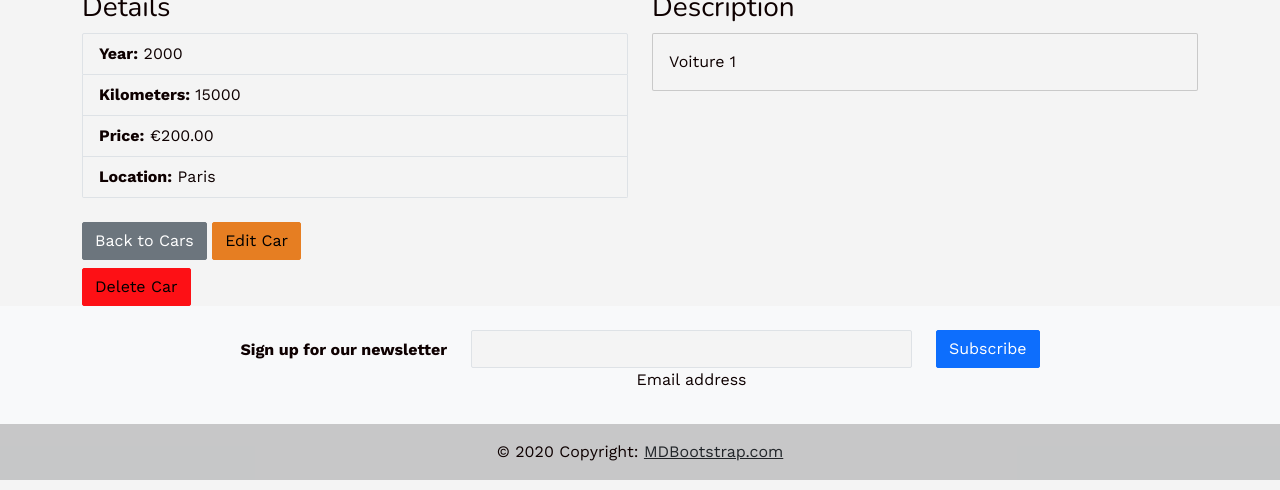
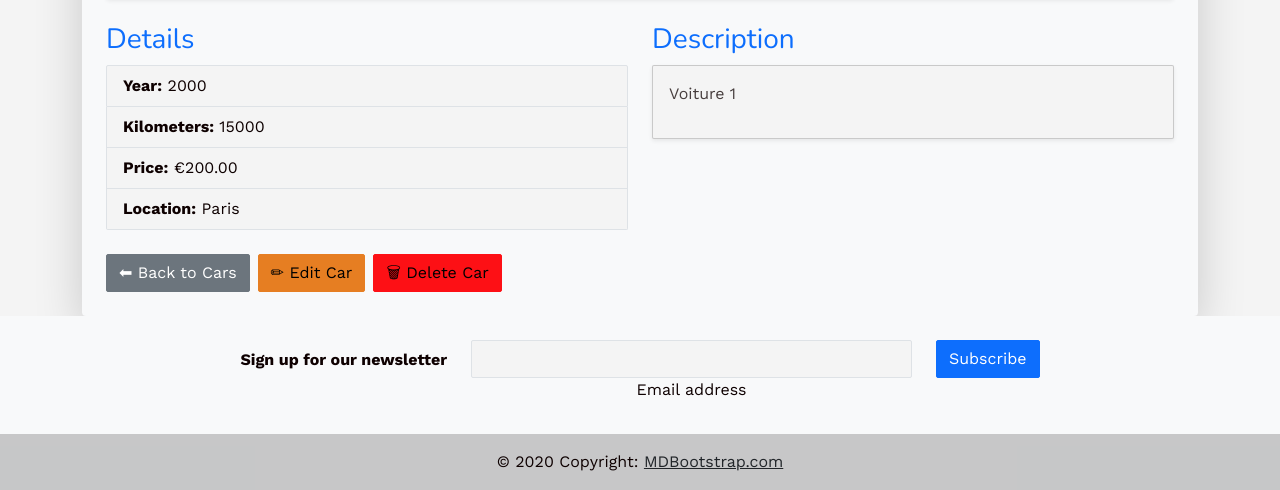
Before and after one commit to anh-nguyen-79/multiplax, a Rails app: page /cars/1 in a window 1280 px wide. Shown: the part 571-1061 px from the top of the page. Run offline with Rails 7, Linux system fonts and the light colour scheme; a user stored in the database is signed in; data comes from the database, SQL or seed files in the repository; style sheets or scripts are compiled from the project's sources; some libraries are stand-ins or nearby versions.

Commit message:
seed cars completed

```diff
--- a/app/assets/stylesheets/components/_navbar.scss
+++ b/app/assets/stylesheets/components/_navbar.scss
@@ -1,12 +1,9 @@
-.navbar-lewagon {
-  justify-content: space-between;
-  background: white;
-}
+// .navbar-brand {
+//   font-size: 1.75rem;
+//   letter-spacing: 3px;
+// }
 
-.navbar-lewagon .navbar-collapse {
-  flex-grow: 0;
-}
-
-.navbar-lewagon .navbar-brand img {
-  width: 40px;
-}
+// .mask-custom {
+//   backdrop-filter: blur(5px);
+//   background-color: rgba(255, 255, 255, .15);
+// }
--- a/app/views/cars/show.html.erb
+++ b/app/views/cars/show.html.erb
@@ -1,21 +1,21 @@
 <div class="container mt-4">
   <% if notice %>
-    <div class="alert alert-success">
+    <div class="alert alert-success text-center">
       <%= notice %>
     </div>
   <% end %>
 
-  <div class="car-details">
-    <h1><%= @car.phase %></h1>
+  <div class="car-details bg-light p-4 rounded-3 shadow-lg">
+    <h1 class="text-center text-primary fw-bold mb-4"><%= @car.phase %></h1>
 
     <!-- Images de la voiture -->
     <div class="car-images mb-4">
       <% if @car.images.attached? %>
-        <div id="carouselExampleControls" class="carousel slide" data-bs-ride="carousel">
+        <div id="carouselExampleControls" class="carousel slide rounded-3 shadow-sm" data-bs-ride="carousel">
           <div class="carousel-inner">
             <% @car.images.each_with_index do |image, index| %>
               <div class="carousel-item <%= 'active' if index == 0 %>">
-                <%= image_tag image, class: 'd-block w-100', style: 'height: 400px; object-fit: cover;' %>
+                <%= image_tag image, class: 'd-block w-100', style: 'height: 450px; object-fit: cover; border-radius: 12px;' %>
               </div>
             <% end %>
           </div>
@@ -29,15 +29,15 @@
           </button>
         </div>
       <% else %>
-        <div class="no-image bg-light text-center py-5">No Images Available</div>
+        <div class="no-image bg-light text-center py-5 rounded-3 shadow-sm">No Images Available</div>
       <% end %>
     </div>
 
     <!-- Détails de la voiture -->
-    <div class="car-info">
+    <div class="car-info mb-4">
       <div class="row">
         <div class="col-md-6">
-          <h3>Details</h3>
+          <h3 class="text-primary">Details</h3>
           <ul class="list-group">
             <li class="list-group-item"><strong>Year:</strong> <%= @car.year %></li>
             <li class="list-group-item"><strong>Kilometers:</strong> <%= @car.km %></li>
@@ -46,10 +46,10 @@
           </ul>
         </div>
         <div class="col-md-6">
-          <h3>Description</h3>
-          <div class="card">
+          <h3 class="text-primary">Description</h3>
+          <div class="card shadow-sm">
             <div class="card-body">
-              <%= @car.description %>
+              <p class="text-muted"><%= @car.description %></p>
             </div>
           </div>
         </div>
@@ -57,16 +57,17 @@
     </div>
 
     <!-- Boutons d'action -->
-    <div class="actions mt-4">
-      <%= link_to 'Back to Cars', cars_path, class: 'btn btn-secondary' %>
+    <div class="actions mt-4 d-flex justify-content-start">
+      <%= link_to '⬅ Back to Cars', cars_path, class: 'btn btn-secondary me-2' %>
 
       <!-- Boutons d'édition et de suppression visibles uniquement pour le propriétaire -->
       <% if user_signed_in? && @car.user == current_user %>
-        <%= link_to 'Edit Car', edit_car_path(@car), class: 'btn btn-warning' %>
-        <%= button_to 'Delete Car', car_path(@car), method: :delete,
-                     data: { turbo_confirm: 'Are you sure you want to delete this car? This action cannot be undone.' },
-                     class: 'btn btn-danger mt-2' %>
+        <%= link_to ' ✏ Edit Car', edit_car_path(@car), class: 'btn btn-warning me-2' %>
+        <%= button_to ' 🗑 Delete Car', car_path(@car), method: :delete,
+                    data: { turbo_confirm: 'Are you sure you want to delete this car? This action cannot be undone.' },
+                    class: 'btn btn-danger' %>
       <% end %>
+    </div>
     </div>
   </div>
 </div>
--- a/app/views/shared/_navbar.html.erb
+++ b/app/views/shared/_navbar.html.erb
@@ -1,4 +1,4 @@
-<div class="navbar navbar-expand-sm navbar-light navbar-lewagon">
+<!--<div class="navbar navbar-expand-sm navbar-light navbar-lewagon">
   <div class="container-fluid">
     <%= link_to "#", class: "navbar-brand" do %>
       <%= image_tag "https://raw.githubusercontent.com/lewagon/fullstack-images/master/uikit/logo.png" %>
@@ -35,4 +35,20 @@
       </ul>
     </div>
   </div>
-</div>
+</div> -->
+
+
+
+  <!--<header> -->
+    <!-- Navbar -->
+    <!--<nav class="navbar navbar-expand-lg navbar-light fixed-top mask-custom shadow-0">
+      <div class="container">
+        <a class="navbar-brand" href="#!"><span style="color:rgb(3, 3, 3);">Multiplax</span></a>
+      <div class="d-flex align-items-center">
+        <div class="nav-item">
+            <%= link_to "Sign in", new_user_session_path, class:"btn btn-dark btn-rounded", style: "font-size: 0.8rem; color: white;" %>
+          </div>
+
+      </div>
+    </nav> -->
+    <!-- Navbar -->
```
Also changed, not shown: app/views/cars/index.html.erb (+23 -42 lines), app/views/shared/_background.html.erb (added, +11 -0 lines), app/views/cars/edit.html.erb (line endings or trailing spaces).
